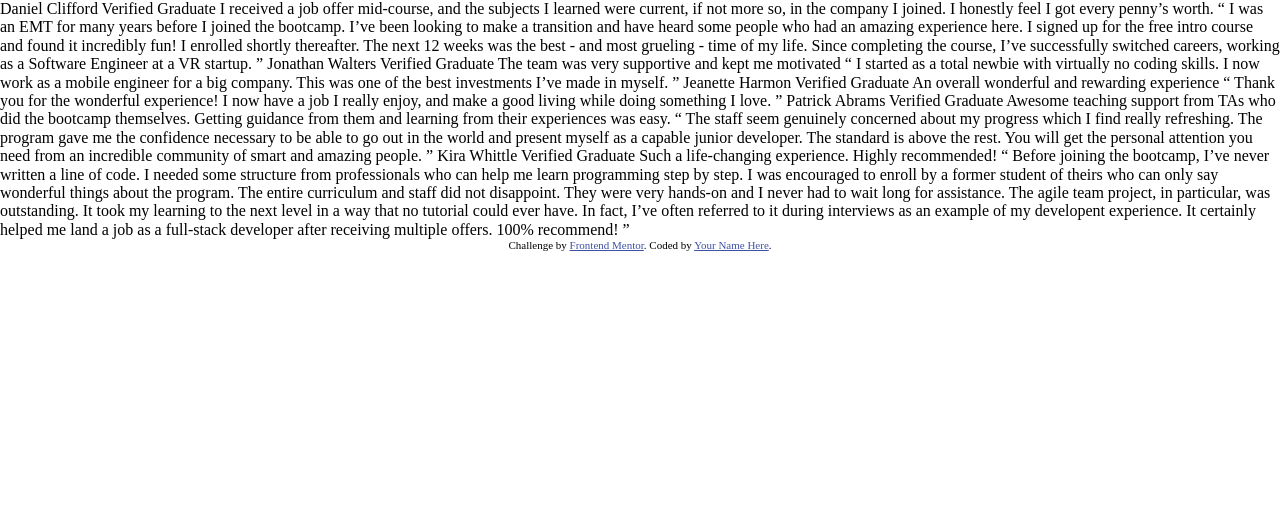
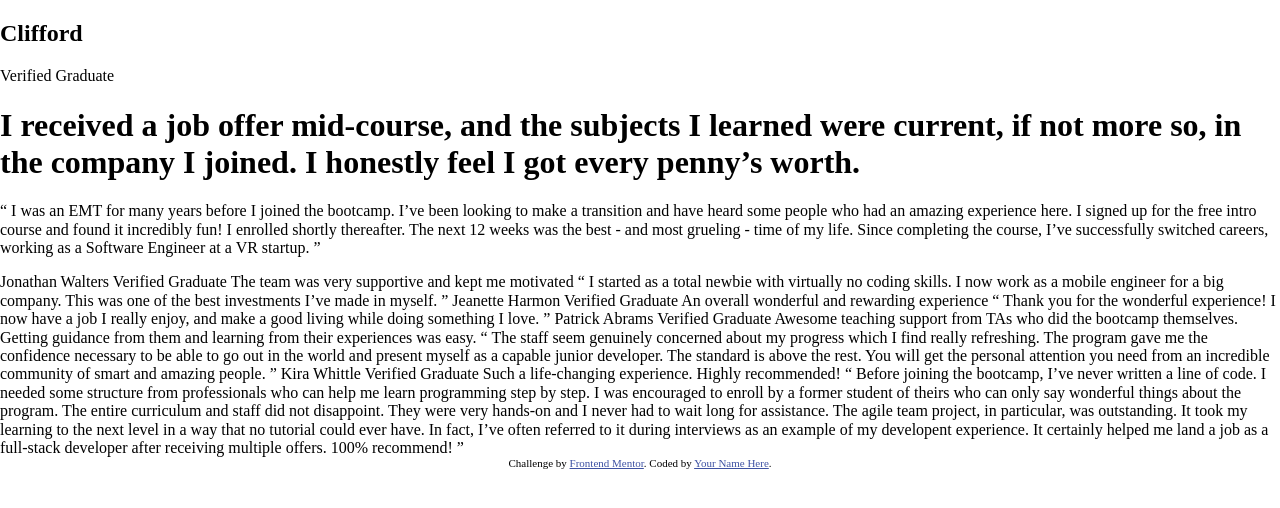
Before and after one commit to mjurikova/ovy2, a plain HTML site: page GRID_CVIČENIE/index.html in a window 1280 px wide. Drawn offline with Linux system fonts and the light colour scheme.

Commit message:
article, h2, p

```diff
--- a/GRID_CVIČENIE/index.html
+++ b/GRID_CVIČENIE/index.html
@@ -17,17 +17,27 @@
   </style>
 </head>
 <body>
-  Daniel Clifford
-  Verified Graduate
 
+    <article>
+      <header>
+
+          <h2 class="article_meno"> Clifford </h2>
+          <p class="article_pozicia">Verified Graduate</p>
+
+      </header>
+        <h1 class="article_hlavny-nadpis">
           I received a job offer mid-course, and the subjects I learned were current, if not more so,
           in the company I joined. I honestly feel I got every penny’s worth.
-
+        </h1>
+        <p class="article_text">
           “ I was an EMT for many years before I joined the bootcamp. I’ve been looking to make a
           transition and have heard some people who had an amazing experience here. I signed up
           for the free intro course and found it incredibly fun! I enrolled shortly thereafter.
           The next 12 weeks was the best - and most grueling - time of my life. Since completing
           the course, I’ve successfully switched careers, working as a Software Engineer at a VR startup. ”
+        </p>
+
+    </article>
 
   Jonathan Walters
   Verified Graduate
```
Also changed, not shown: grid_cvičenie/index.html (+13 -3 lines). Lines whose indentation alone changed are shown as unchanged.
